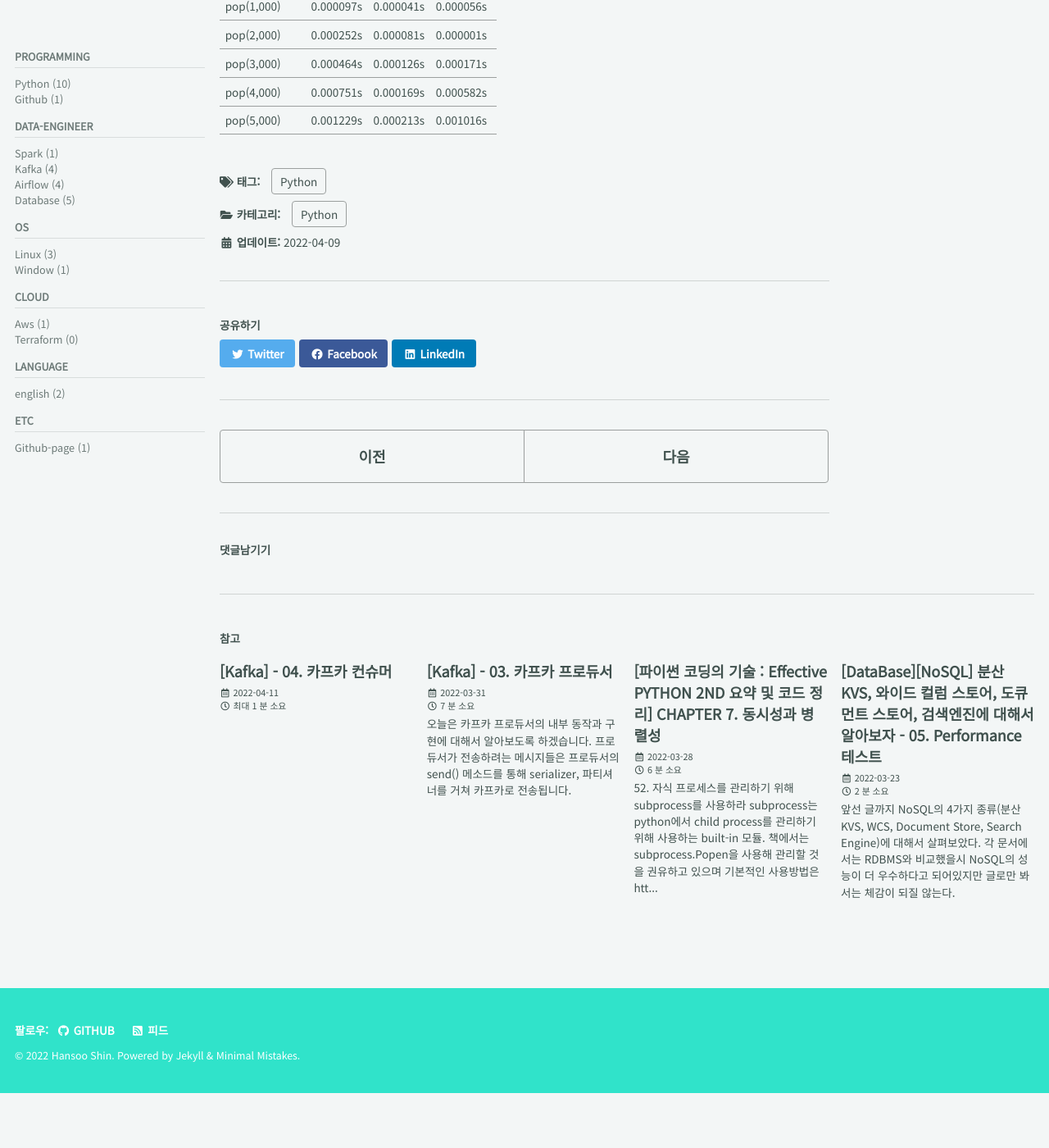
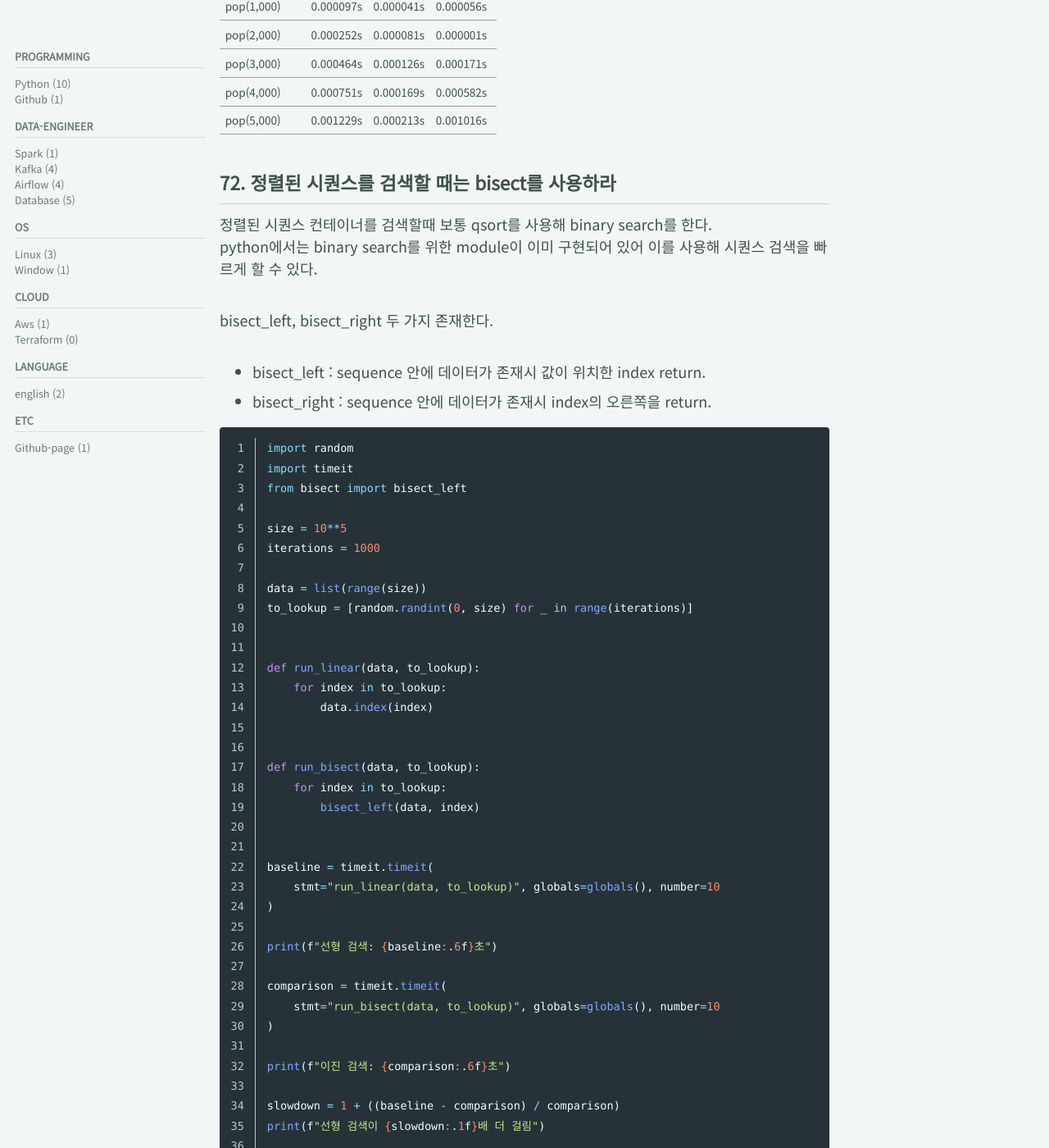
Before and after one commit to dlgldgldgld/dlgldgldgld.github.io, a Jekyll site: the page built from _posts/Python/2022-04-09-effective_python-ch8.md, in a window 1280 px wide and 1400 px high, scrolled down 11216 px. Shown: the whole window at 82% size. Built offline with Jekyll 4.4.1, drawn with Linux system fonts in a browser that asks for light colours; cached includes are drawn as plain includes; comment, search, counter and statistics services are not loaded; before the commit the page ends 12549 px from its top, so only the background shows below that; some of the changed text lies outside the part shown.

Commit message:
72 update

````diff
--- a/_posts/Python/2022-04-09-effective_python-ch8.md
+++ b/_posts/Python/2022-04-09-effective_python-ch8.md
@@ -422,17 +422,72 @@ append 시의 속도는 크게 차이가 없지만 pop을 할때는 무시할
 
 책에서 측정된 성능을 정리하면 다음과 같다.
 
-|case|list|deque|diff|
-|----|----|----|----|
-|append(500)|0.000023s|0.000022s|0.000001s|
-|append(1,000)|0.000045s|0.000044s|0.000001s|
-|append(2,000)|0.000087s|0.000091s|-0.000004s|
-|append(3,000)|0.000134s|0.000142s|-0.000008s|
-|append(4,000)|0.000181s|0.000192s|-0.000011s|
-|append(5,000)|0.000231s|0.000244s|-0.000013s|
-|pop(500)|0.000043s|0.000019s|0.000024s|
-|pop(1,000)|0.000097s|0.000041s|0.000056s|
-|pop(2,000)|0.000252s|0.000081s|0.000001s|
-|pop(3,000)|0.000464s|0.000126s|0.000171s|
-|pop(4,000)|0.000751s|0.000169s|0.000582s|
-|pop(5,000)|0.001229s|0.000213s|0.001016s|
+| case          | list      | deque     | diff       |
+| ------------- | --------- | --------- | ---------- |
+| append(500)   | 0.000023s | 0.000022s | 0.000001s  |
+| append(1,000) | 0.000045s | 0.000044s | 0.000001s  |
+| append(2,000) | 0.000087s | 0.000091s | -0.000004s |
+| append(3,000) | 0.000134s | 0.000142s | -0.000008s |
+| append(4,000) | 0.000181s | 0.000192s | -0.000011s |
+| append(5,000) | 0.000231s | 0.000244s | -0.000013s |
+| pop(500)      | 0.000043s | 0.000019s | 0.000024s  |
+| pop(1,000)    | 0.000097s | 0.000041s | 0.000056s  |
+| pop(2,000)    | 0.000252s | 0.000081s | 0.000001s  |
+| pop(3,000)    | 0.000464s | 0.000126s | 0.000171s  |
+| pop(4,000)    | 0.000751s | 0.000169s | 0.000582s  |
+| pop(5,000)    | 0.001229s | 0.000213s | 0.001016s  |
+
+## 72. 정렬된 시퀀스를 검색할 때는 bisect를 사용하라
+
+정렬된 시퀀스 컨테이너를 검색할때 보통 qsort를 사용해 binary search를 한다.
+python에서는 binary search를 위한 module이 이미 구현되어 있어 이를 사용해 시퀀스 검색을 빠르게 할 수 있다.
+
+bisect_left, bisect_right 두 가지 존재한다.
+
+- bisect_left : sequence 안에 데이터가 존재시 값이 위치한 index return.
+- bisect_right : sequence 안에 데이터가 존재시 index의 오른쪽을 return.
+
+```python
+import random
+import timeit
+from bisect import bisect_left
+
+size = 10**5
+iterations = 1000
+
+data = list(range(size))
+to_lookup = [random.randint(0, size) for _ in range(iterations)]
+
+
+def run_linear(data, to_lookup):
+    for index in to_lookup:
+        data.index(index)
+
+
+def run_bisect(data, to_lookup):
+    for index in to_lookup:
+        bisect_left(data, index)
+
+
+baseline = timeit.timeit(
+    stmt="run_linear(data, to_lookup)", globals=globals(), number=10
+)
+
+print(f"선형 검색: {baseline:.6f}초")
+
+comparison = timeit.timeit(
+    stmt="run_bisect(data, to_lookup)", globals=globals(), number=10
+)
+
+print(f"이진 검색: {comparison:.6f}초")
+
+slowdown = 1 + ((baseline - comparison) / comparison)
+print(f"선형 검색이 {slowdown:.1f}배 더 걸림")
+
+```
+
+```text
+선형 검색: 4.093573초
+이진 검색: 0.006002초
+선형 검색이 682.1배 더 걸림
+```
````
